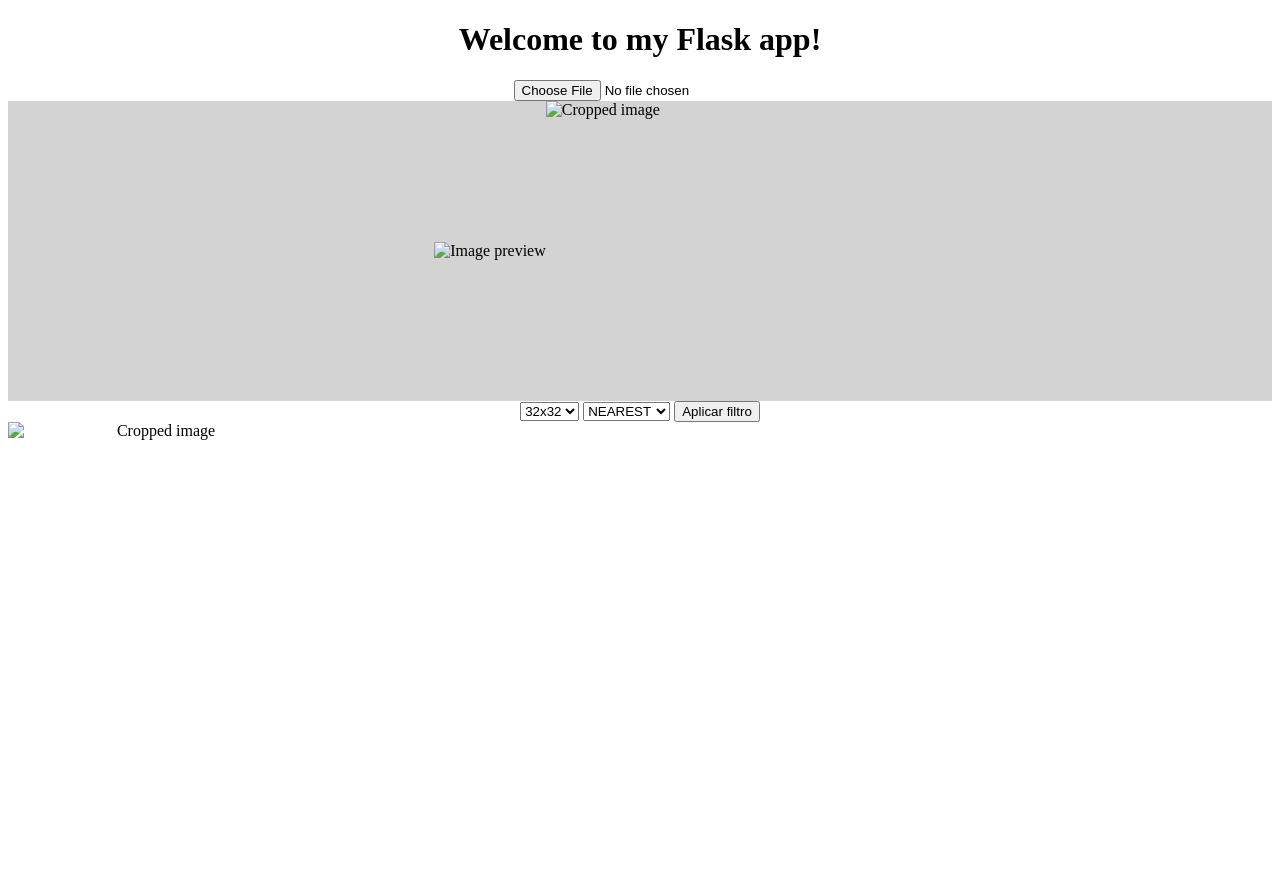
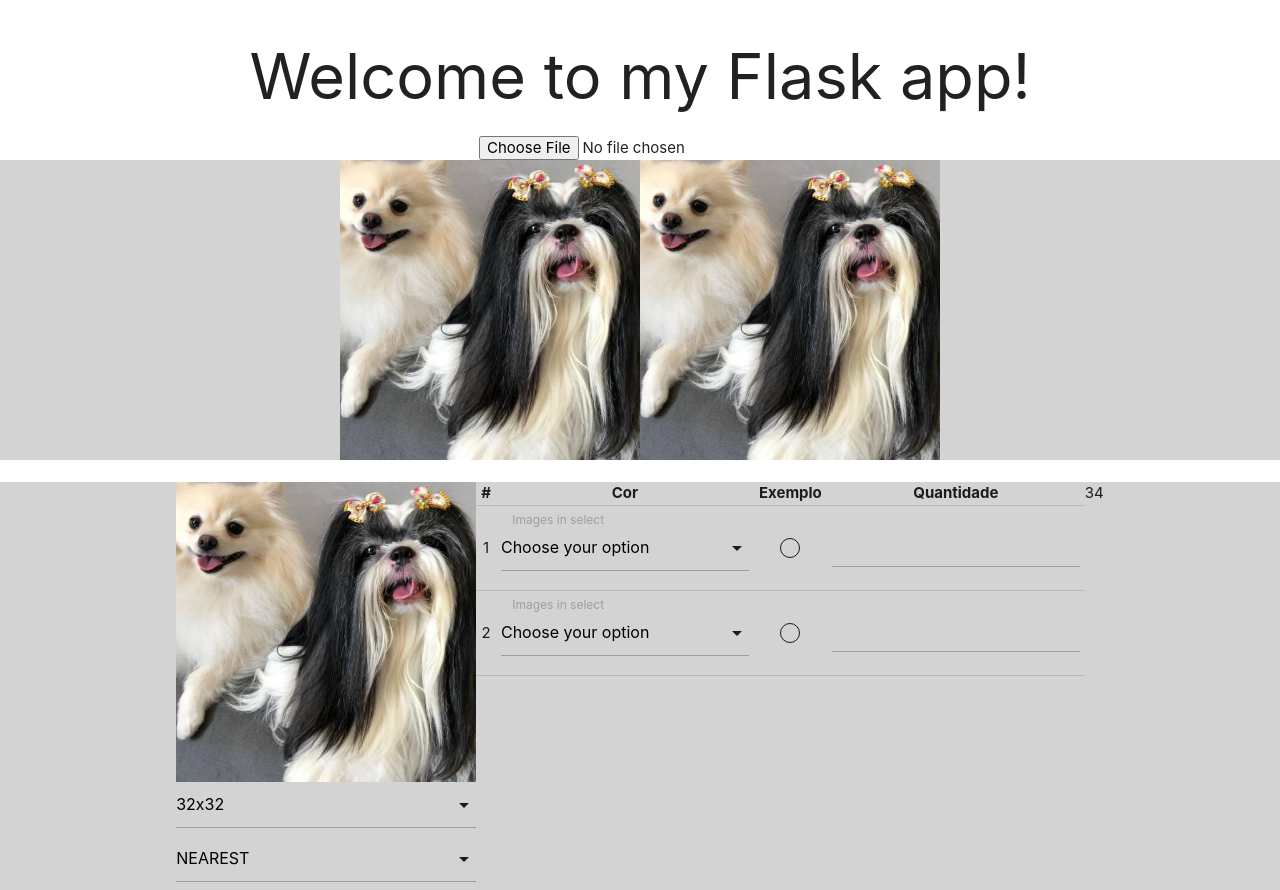
Before and after one commit to devmvrborges/flask-filter-image, a Flask app: page / in a window 1280 px wide. Before the commit the page ends 440 px from the top, so only its background shows below. Run offline with Flask 3, Linux system fonts and the light colour scheme; some libraries are stand-ins or nearby versions.

Commit message:
chore: Update CSS and JS files
This commit updates the CSS and JS files with the following changes:
- Added a new CSS class `.color-container` for displaying colors
- Added a new CSS class `.circle` for styling circles
- Updated the `script.js` file to include a function `changeColor` for changing the background color of circles based on user selection
- Updated the `script.js` file to include event listeners for the `resamplingMethod` and `gridSize` select elements, triggering the `updateStep1` function when the values are changed.

These changes improve the styling and functionality of the application.

```diff
--- a/app/static/css/style.css
+++ b/app/static/css/style.css
@@ -3,6 +3,11 @@
     display: -webkit-box;
     -webkit-box-pack: center;
     background-color: lightgrey;
+}
+.color-container {
+    display: -webkit-box;
+    -webkit-box-pack: center;
+    /* background-color: lightgrey; */
 }
 
 .image-preview, .image-cropped, .cropped-filtred {
@@ -23,3 +28,19 @@
 .center{
     text-align: center;
 }
+
+.circle {
+    width: 20px;
+    height: 20px;
+    background-color: transparent;
+    border: 1px solid;
+    border-radius: 50%;
+}
+
+td, th{
+    display: table-cell;
+    vertical-align: middle;
+    border-radius: 2px;
+    padding: 0px 5px !important;
+    text-align: -webkit-center !important;
+}
--- a/app/static/js/script.js
+++ b/app/static/js/script.js
@@ -11,6 +11,11 @@ window.addEventListener('DOMContentLoaded', function () {
         var url = URL.createObjectURL(file);
 
         image.src = url;
+
+        if (cropper) {
+            cropper.destroy();
+        }
+
         cropper = new Cropper(image, {
             aspectRatio: 1,
             viewMode: 1,
@@ -33,13 +38,46 @@ window.addEventListener('DOMContentLoaded', function () {
         });
     }
 
-    button.addEventListener('click', function () {
+    //     button.addEventListener('click', function () {
+    //         if (cropper) {
+    //             cropper.getCroppedCanvas().toBlob(function (blob) {
+    //                 var formData = new FormData();
+    //                 var gridSize = document.getElementById('gridSize').value;
+    //                 var resamplingMethod = document.getElementById('resamplingMethod').value;
+
+    //                 formData.append('file', blob, 'image.jpg');
+    //                 formData.append('gridSize', gridSize);
+    //                 formData.append('resamplingMethod', resamplingMethod);
+
+    //                 fetch('/apply_filter', {
+    //                     method: 'POST',
+    //                     body: formData
+    //                 })
+    //                 .then(response => response.blob())
+    //                 .then(blob => {
+    //                     var url = URL.createObjectURL(blob);
+    //                     document.getElementById('cropped-filtred').src = url;
+    //                 })
+    //                 .catch(error => {
+    //                     console.error('Error:', error);
+    //                     alert('Image processing failed');
+    //                 });
+    //             });
+    //         }
+    //     });
+
+
+
+    var resamplingMethodSelect = document.getElementById('resamplingMethod');
+    var gridSizeSelect = document.getElementById('gridSize');
+
+
+    function updateStep1() {
         if (cropper) {
             cropper.getCroppedCanvas().toBlob(function (blob) {
                 var formData = new FormData();
                 var gridSize = document.getElementById('gridSize').value;
                 var resamplingMethod = document.getElementById('resamplingMethod').value;
-
 
                 formData.append('file', blob, 'image.jpg');
                 formData.append('gridSize', gridSize);
@@ -60,5 +98,26 @@ window.addEventListener('DOMContentLoaded', function () {
                     });
             });
         }
+    }
+
+    resamplingMethodSelect.addEventListener('change', function () {
+        updateStep1();
+    });
+    gridSizeSelect.addEventListener('change', function () {
+        updateStep1();
     });
 });
+
+
+
+function changeColor(id) {
+    var select = document.getElementById(id);
+    var circle = document.getElementById("circle" + id.slice(-1));
+    console.log(select);
+    circle.style.backgroundColor = select.value;
+}
+
+document.addEventListener('DOMContentLoaded', function() {
+    var elems = document.querySelectorAll('select');
+    var instances = M.FormSelect.init(elems);
+});
--- a/app/templates/index.html
+++ b/app/templates/index.html
@@ -6,6 +6,15 @@
     <title>My Flask App</title>
     <link rel="stylesheet" href="{{ url_for('static', filename='css/style.css') }}">
     <link rel="stylesheet" href="https://cdnjs.cloudflare.com/ajax/libs/cropperjs/1.5.12/cropper.min.css" />
+    <!-- Import Google Icon Font -->
+    <link href="https://fonts.googleapis.com/icon?family=Material+Icons" rel="stylesheet">
+    <!-- Import materialize.css -->
+    <link rel="stylesheet" href="https://cdnjs.cloudflare.com/ajax/libs/materialize/1.0.0/css/materialize.min.css">
+
+    <!-- Import jQuery before materialize.js -->
+    <script src="https://ajax.googleapis.com/ajax/libs/jquery/3.5.1/jquery.min.js"></script>
+    <!-- Import Compiled and minified JavaScript -->
+    <script src="https://cdnjs.cloudflare.com/ajax/libs/materialize/1.0.0/js/materialize.min.js"></script>
 </head>
 
 <body>
@@ -16,17 +25,35 @@
     </div>
     <div class="image-container">
         <div class="image-preview">
-            <img id="preview" src="" alt="Image preview">
+            <!-- TODO: BACK REAL IMAGE -->
+            <!-- <img id="preview" src="" alt="Image preview"> -->
+            <!-- TODO: BACK REAL IMAGE -->
+            <img id="cropped-filtred" class="cropped-filtred" src="../static/img.png" alt="Cropped image">
         </div>
         <div class="image-cropped">
-            <img id="cropped" src="" alt="Cropped image">
+            <!-- TODO: BACK REAL IMAGE -->
+            <!-- <img id="cropped" src="" alt="Cropped image"> -->
+            <!-- TODO: BACK REAL IMAGE -->
+            <img id="cropped-filtred" class="cropped-filtred" src="../static/img.png" alt="Cropped image">
+
         </div>
     </div>
-    <div class="center">
+    <br />
+    <div class="image-container">
+        <div class="box">
+
+            <!-- TODO: BACK REAL IMAGE -->
+            <!-- <img id="cropped-filtred" class="cropped-filtred" src="" alt="Cropped image"> -->
+            <!-- TODO: BACK REAL IMAGE -->
+            <img id="cropped-filtred" class="cropped-filtred" src="../static/img.png" alt="Cropped image">
+
             <select id="gridSize">
                 <option value="32">32x32</option>
                 <option value="64">64x64</option>
             </select>
+
+
+
 
             <select id="resamplingMethod">
                 <option value="NEAREST">NEAREST</option>
@@ -36,13 +63,82 @@
                 <option value="BICUBIC">BICUBIC</option>
                 <option value="LANCZOS">LANCZOS</option>
             </select>
+        </div>
+        <div class="box">
 
 
-        <button id="upload">Aplicar filtro</button>
-        <img id="cropped-filtred" class="cropped-filtred" src="" alt="Cropped image">
+            <table class="highlight">
+                <thead>
+                    <tr>
+                        <th>#</th>
+                        <th>Cor</th>
+                        <th>Exemplo</th>
+                        <th>Quantidade</th>
+                    </tr>
+                </thead>
+                <tbody>
+                    <tr>
+                        <td>1</td>
+                        <td>
+                            <div class="input-field col s12 m2">
+                                <select class="color1" id="color1" onchange="changeColor('color1')">
+                                    <option value="" disabled selected>Choose your option</option>
+                                    <option value="red">black</option>
+                                    <option value="green">white</option>
+                                    <option value="blue">gray</option>
+                                </select>
+                                <label>Images in select</label>
                             </div>
+                        </td>
+
+                        <td>
+                            <div id="circle1" class="circle"></div>
+                        </td>
+                        <td>
+                            <div class="input-field col s6">
+                                <input id="input_text" type="number" data-length="10">
+                            </div>
+                        </td>
+                    </tr>
+                    <tr>
+                        <td>2</td>
+                        <td>
+                            <div class="input-field col s12 m2">
+                                <select class="color2" id="color2" onchange="changeColor('color2')">
+                                    <option value="" disabled selected>Choose your option</option>
+                                    <option value="red">black</option>
+                                    <option value="green">white</option>
+                                    <option value="blue">gray</option>
+                                </select>
+                                <label>Images in select</label>
+                            </div>
+                        </td>
+                        <td>
+                            <div id="circle2" class="circle"></div>
+                        </td>
+                        <td>
+                            <div class="input-field col s6">
+                                <input id="input_text" type="number" data-length="10">
+                            </div>
+                        </td>
+                    </tr>
+                </tbody>
+            </table>
+
+
+
+
+
+
+        </div>
+        <div class="box">3</div>
+        <div class="box">4</div>
+    </div>
+
+
     <script src="https://cdnjs.cloudflare.com/ajax/libs/cropperjs/1.5.12/cropper.min.js"></script>
     <script src="{{ url_for('static', filename='js/script.js') }}"></script>
 </body>
 
+
 </html>
```
Also changed, not shown: app/static/img.png (added). Lines whose indentation alone changed are shown as unchanged.
